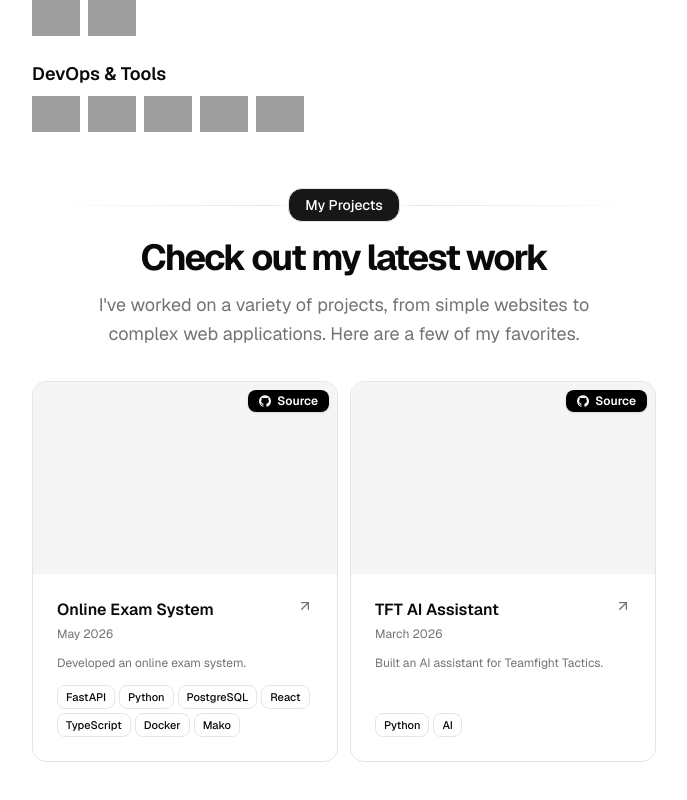
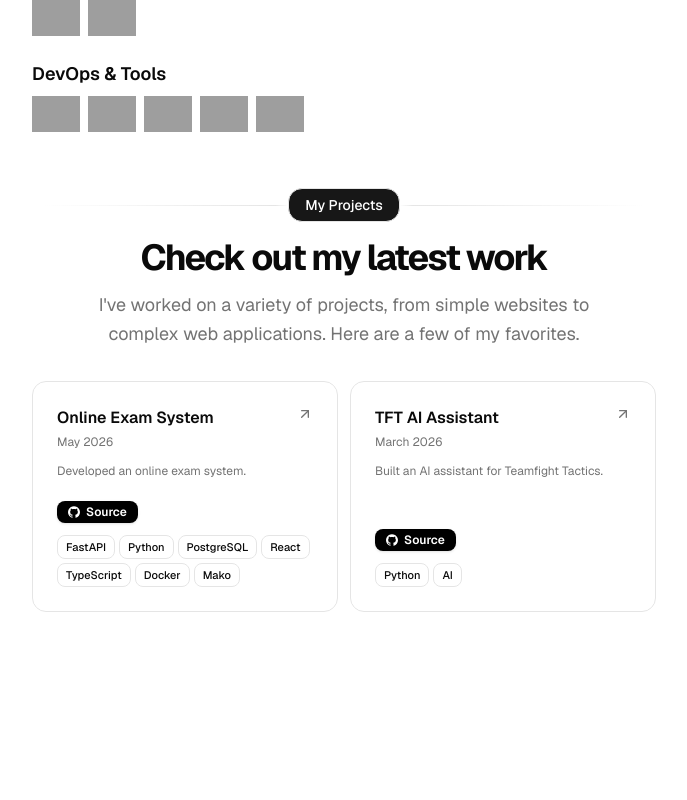
Before and after one commit to CoderIshibuki/CoderIshibuki.github.io, a Next.js app: page / in a window 1280 px wide. Shown: the part 1226-2026 px from the top of the page, without its empty margins (296-983 px from the left). After the commit the page ends 1934 px from the top, so only its background shows below. Built offline with nearby package versions, Linux system fonts and the light colour scheme; grey boxes are pictures that could not be loaded.

Commit message:
fix: remove image block from project card, fix React undefined in dock

```diff
--- a/src/components/magicui/dock.tsx
+++ b/src/components/magicui/dock.tsx
@@ -2,7 +2,7 @@
 
 import { cn } from "@/lib/utils";
 import { motion, type MotionValue, useMotionValue, useSpring, useTransform } from "motion/react";
-import { createContext, useContext, useRef, type ReactNode } from "react";
+import { createContext, useContext, useRef, forwardRef, type ReactNode } from "react";
 
 interface DockProps {
   className?: string;
@@ -47,8 +47,10 @@ const Dock = ({ className, children, magnification = DEFAULT_MAGNIFICATION, dist
   );
 };
 
-const DockIcon = ({ className, children }: DockIconProps) => {
-  const ref = useRef<HTMLDivElement>(null);
+const DockIcon = forwardRef<HTMLDivElement, DockIconProps>(
+  ({ className, children, ...props }, ref) => {
+    const internalRef = useRef<HTMLDivElement>(null);
+    const resolvedRef = (ref as any) || internalRef;
     const context = useContext(DockContext);
 
     if (!context) {
@@ -58,7 +60,7 @@ const DockIcon = ({ className, children }: DockIconProps) => {
     const { mouseX, magnification, distance } = context;
 
     const distanceCalc = useTransform(mouseX, (val: number) => {
-    const bounds = ref.current?.getBoundingClientRect() ?? { x: 0, width: 0 };
+      const bounds = resolvedRef.current?.getBoundingClientRect() ?? { x: 0, width: 0 };
       return val - bounds.x - bounds.width / 2;
     });
 
@@ -73,9 +75,10 @@ const DockIcon = ({ className, children }: DockIconProps) => {
 
     return (
       <motion.div
-      ref={ref}
+        ref={resolvedRef}
         style={{ width: containerSize, height: containerSize }}
         className={cn("relative flex aspect-square items-center justify-center rounded-full shrink-0", className)}
+        {...props}
       >
         <motion.div
           style={{ width: iconSize, height: iconSize }}
@@ -85,7 +88,9 @@ const DockIcon = ({ className, children }: DockIconProps) => {
         </motion.div>
       </motion.div>
     );
-};
+  }
+);
+DockIcon.displayName = "DockIcon";
 
 export { Dock, DockIcon };
 export type { DockProps, DockIconProps };
--- a/src/components/project-card.tsx
+++ b/src/components/project-card.tsx
@@ -61,50 +61,6 @@ export function ProjectCard({
         className
       )}
     >
-      <div className="relative shrink-0">
-        <Link
-          href={href || "#"}
-          target="_blank"
-          rel="noopener noreferrer"
-          className="block"
-        >
-          {video ? (
-            <video
-              src={video}
-              autoPlay
-              loop
-              muted
-              playsInline
-              className="w-full h-48 object-cover"
-            />
-          ) : image ? (
-            <ProjectImage src={image} alt={title} />
-          ) : (
-            <div className="w-full h-48 bg-muted" />
-          )}
-        </Link>
-        {links && links.length > 0 && (
-          <div className="absolute top-2 right-2 flex flex-wrap gap-2">
-            {links.map((link, idx) => (
-              <Link
-                href={link.href}
-                key={idx}
-                target="_blank"
-                rel="noopener noreferrer"
-                onClick={(e) => e.stopPropagation()}
-              >
-                <Badge
-                  className="flex items-center gap-1.5 text-xs bg-black text-white hover:bg-black/90"
-                  variant="default"
-                >
-                  {link.icon}
-                  {link.type}
-                </Badge>
-              </Link>
-            ))}
-          </div>
-        )}
-      </div>
       <div className="p-6 flex flex-col gap-3 flex-1">
         <div className="flex items-start justify-between gap-2">
           <div className="flex flex-col gap-1">
@@ -124,6 +80,29 @@ export function ProjectCard({
         <div className="text-xs flex-1 prose max-w-full text-pretty font-sans leading-relaxed text-muted-foreground dark:prose-invert">
           <Markdown>{description}</Markdown>
         </div>
+
+        {links && links.length > 0 && (
+          <div className="flex flex-wrap gap-2 mt-2">
+            {links.map((link, idx) => (
+              <Link
+                href={link.href}
+                key={idx}
+                target="_blank"
+                rel="noopener noreferrer"
+                onClick={(e) => e.stopPropagation()}
+              >
+                <Badge
+                  className="flex items-center gap-1.5 text-xs bg-black text-white dark:bg-white dark:text-black hover:opacity-80 transition-opacity"
+                  variant="default"
+                >
+                  {link.icon}
+                  {link.type}
+                </Badge>
+              </Link>
+            ))}
+          </div>
+        )}
+
         {tags && tags.length > 0 && (
           <div className="flex flex-wrap gap-1 mt-auto">
             {tags.map((tag) => (
```
Lines whose indentation alone changed are shown as unchanged.
